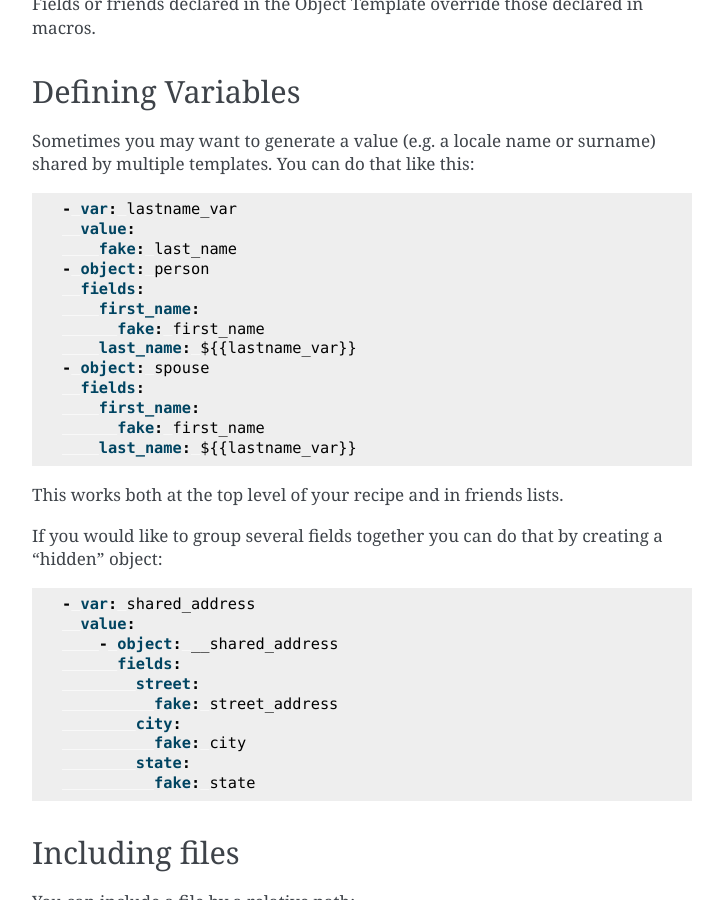
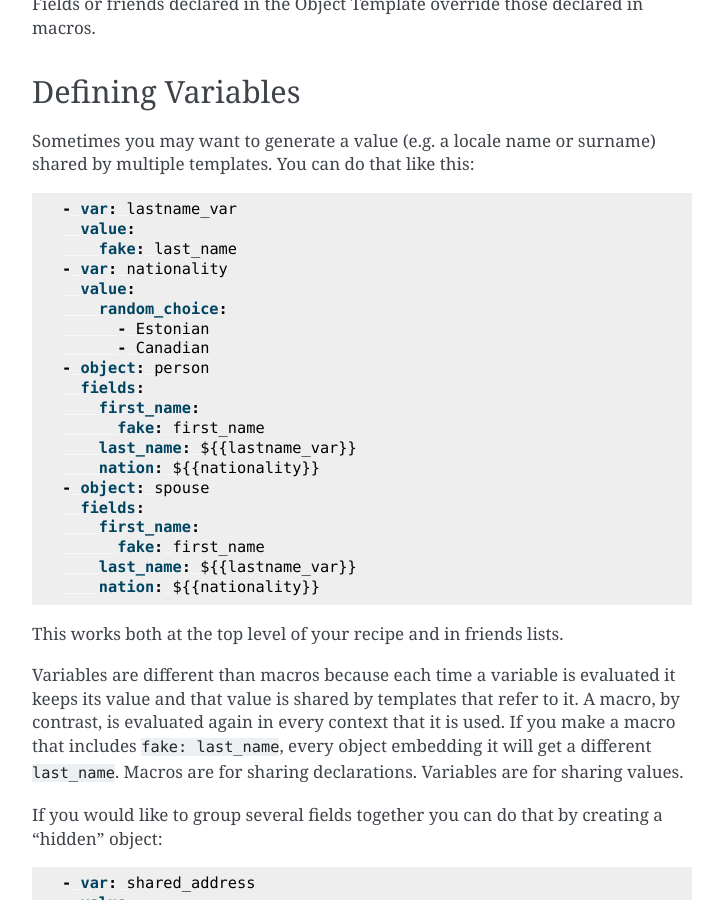
Before and after one commit to SFDO-Tooling/Snowfakery, a Sphinx documentation site: the page built from docs/index.md, in a window 1280 px wide and 900 px high, scrolled down 17426 px. Shown: the whole window, without its empty margins (388-1111 px from the left). Built offline with Sphinx 7.4.7, drawn with Linux system fonts in a browser that asks for light colours; some of the changed text lies outside the part shown.

````diff
--- a/docs/index.md
+++ b/docs/index.md
@@ -827,20 +827,35 @@
 - var: lastname_var
   value:
     fake: last_name
+- var: nationality
+  value:
+    random_choice:
+      - Estonian
+      - Canadian
 - object: person
   fields:
     first_name:
       fake: first_name
     last_name: ${{lastname_var}}
+    nation: ${{nationality}}
 - object: spouse
   fields:
     first_name:
       fake: first_name
     last_name: ${{lastname_var}}
+    nation: ${{nationality}}
 ```
 
 This works both at the top level of your recipe and in friends
 lists.
+
+Variables are different than macros because each time a variable
+is evaluated it keeps its value and that value is shared by
+templates that refer to it. A macro, by contrast, is evaluated
+again in every context that it is used. If you make a macro
+that includes `fake: last_name`, every object embedding it will
+get a different `last_name`. Macros are for sharing declarations.
+Variables are for sharing values.
 
 If you would like to group several fields together you can
 do that by creating a "hidden" object:
@@ -1529,7 +1544,17 @@
 
 You can (and more often will) use generate_and_load_from_yaml from
 within a flow captured in in a `cumulusci.yml`, like the one in
-the [Snowfakery repo](https://github.com/SFDO-Tooling/Snowfakery/tree/master/cumulusci.yml).
+the [Snowfakery repo](https://github.com/SFDO-Tooling/Snowfakery/tree/master/cumulusci.yml). For example:
+
+```yaml
+    generate_and_load_from_yaml:
+        description: Generate data from a file using Snowfakery and load to SF Org
+        class_path: cumulusci.tasks.bulkdata.generate_and_load_data_from_yaml.GenerateAndLoadDataFromYaml
+        options:
+            generator_yaml: testdata.recipe.yml
+            num_records_tablename: Account
+            num_records: 100_000
+```
 
 If you have CumulusCI configured and you would like to test this,
 you can do so like this (the Snowfakery repo itself has a
--- a/snowfakery/__init__.py
+++ b/snowfakery/__init__.py
@@ -27,6 +27,8 @@
     continuation_file: Path = None,
     generate_continuation_file: Union[TextIO, Path] = None,
     generate_cci_mapping_file: Union[TextIO, Path] = None,
+    # if this flag exists, recipe will terminate between executions
+    finish_flag_file: Path = None,
 ):
     from .cli import generate_cli
 
@@ -64,4 +66,5 @@
             continuation_file=continuation_file,
             generate_continuation_file=generate_continuation_file,
             generate_cci_mapping_file=generate_cci_mapping_file,
+            finish_flag_file=finish_flag_file,
         )
````
Also changed, not shown: 3 other files.
